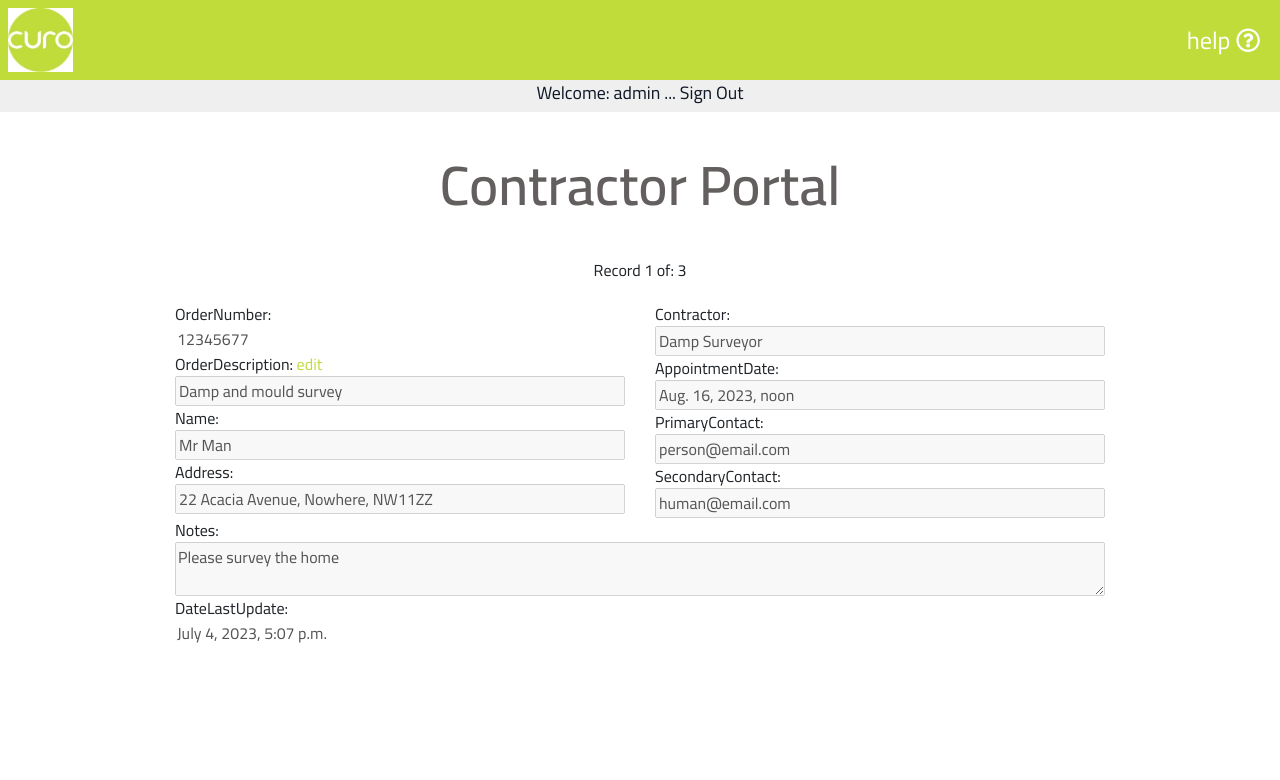
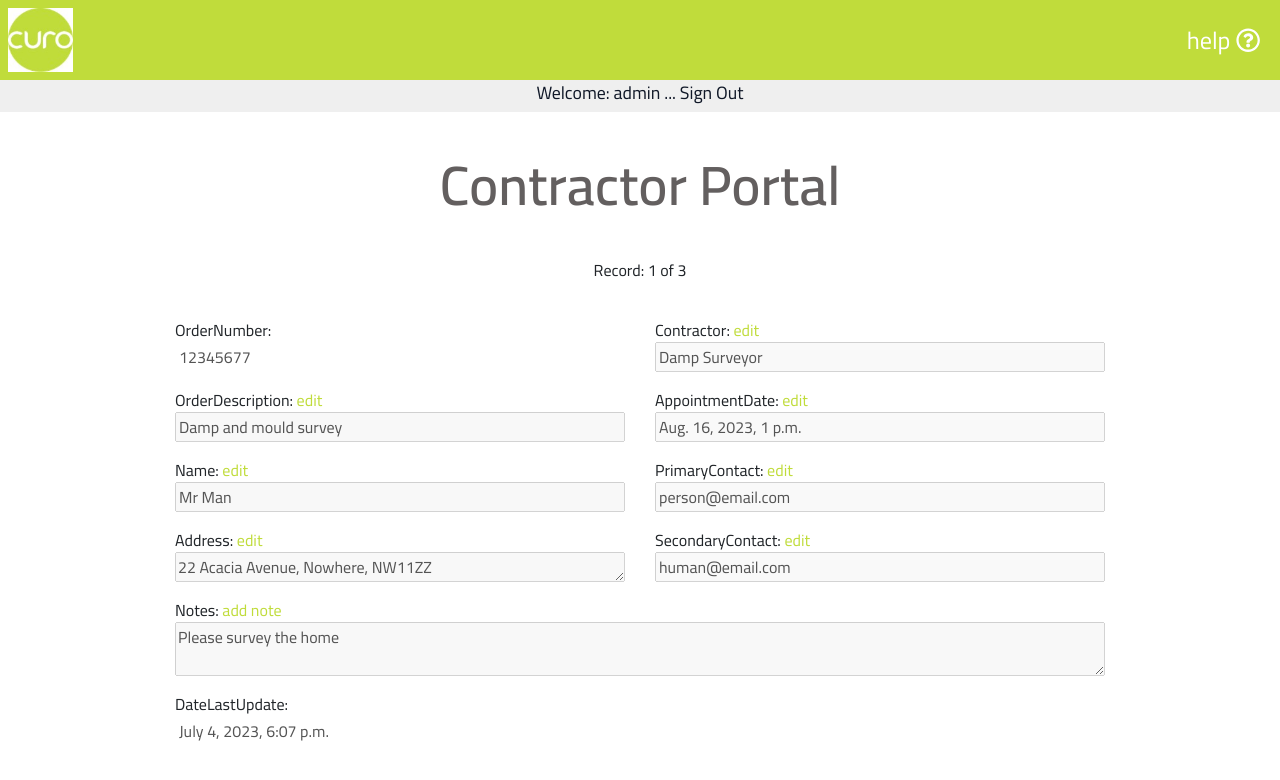
Before and after one commit to StuChapman/CEL-Contractor-Portal, a Django app: page /portal001/portal001/ in a window 1280 px wide. Shown: the top 780 px of the page. Run offline with Django 4.2, Linux system fonts and the light colour scheme; a user stored in the database is signed in; data comes from the database, SQL or seed files in the repository; both versions use the stored data as it was after the commit; some libraries are stand-ins or nearby versions.

Commit message:
More functionality on portal.html

```diff
--- a/mysite/home/templates/home/home.html
+++ b/mysite/home/templates/home/home.html
@@ -19,7 +19,9 @@
                 {% for group in user.groups.all %}
                     {% with my_url=group.name|cut:" "|lower %}
                     <span>
-                        <a class="orange-highlight" href ="{% url my_url %}">{{ group.name }}</a>
+                        {% if group.name|cut:" "|lower != "edit" %}
+                            <a class="orange-highlight" href ="{% url my_url %}">{{ group.name }}</a>
+                        {% endif %}
                     </span>
                     <br>
                     {% endwith %}
--- a/mysite/mysite/settings.py
+++ b/mysite/mysite/settings.py
@@ -94,6 +94,7 @@ DATABASES = {
     'default': {
         'ENGINE': 'django.db.backends.sqlite3',
         'NAME': os.path.join(BASE_DIR, 'db.sqlite3'),
+        'TIME_ZONE': 'GB',
     }
 }
 
--- a/mysite/portal001/models.py
+++ b/mysite/portal001/models.py
@@ -13,11 +13,11 @@ class Orders(models.Model):
     name = models.CharField(max_length=254, null=False)
     address = models.CharField(max_length=254, null=False)
     contractor = models.CharField(max_length=254, null=False)
-    appointmentDate = models.DateField()
+    appointmentDate = models.DateTimeField()
     primaryContact = models.EmailField(max_length=254)
     secondaryContact = models.EmailField(max_length=254)
-    notes = models.CharField(max_length=254, null=True)
-    dateLastUpdate = models.DateField()
+    notes = models.CharField(max_length=999, null=True)
+    dateLastUpdate = models.DateTimeField()
 
     def __str__(self):
         return str(int(self.orderNumber))
--- a/mysite/portal001/templates/curo/portal.html
+++ b/mysite/portal001/templates/curo/portal.html
@@ -7,7 +7,7 @@
         <section id="textsection">
             <h1>Contractor Portal</h1>
             {% if user.is_authenticated %}
-                <p>Record 1 of: {{ order_list_length }}</p>
+                <p>Record: 1 of {{ order_list_length }}</p>
                 <form class="orderform ml-auto mr-auto" action="" method="POST">
                     {% csrf_token %}
                     <!--{{ form.as_ul }}-->
@@ -28,40 +28,82 @@
                                 <input disabled="disabled" type="text" name="orderDescription" value="{{ form.orderDescription.value }}" maxlength="254" required id="id_orderDescription">
                             </li>
                             <li>
-                                <label for="id_name">Name:</label>
+                                <label for="id_name">Name:
+                                    {% for group in user.groups.all %}
+                                        {% if group.name == 'Edit' %}
+                                        <button id="editorderName" type="button" class="editorderbtn m-0 p-0" onclick="return editOrder(name);">edit</button>
+                                        {% endif %}
+                                    {% endfor %}
+                               </label>
                                 <input disabled="disabled" type="text" name="name" value="{{ form.name.value }}" maxlength="254" required id="id_name">
                             </li>
                             <li>
-                                <label for="id_address">Address:</label>
-                                <input disabled="disabled" type="text" name="address" value="{{ form.address.value }}" maxlength="254" required id="id_address">
+                                <label for="id_address">Address:
+                                    {% for group in user.groups.all %}
+                                        {% if group.name == 'Edit' %}
+                                        <button id="editorderAddress" type="button" class="editorderbtn m-0 p-0" onclick="return editOrder(address);">edit</button>
+                                        {% endif %}
+                                    {% endfor %}
+                               </label>
+                                <textarea disabled="disabled" type="text" name="address" maxlength="254" rows="1" required id="id_address">{{ form.address.value }}</textarea>
                             </li>
                         </div>
                         <div class="col-lg-6">
                             <li>
-                                <label for="id_contractor">Contractor:</label>
+                                <label for="id_contractor">Contractor:
+                                    {% for group in user.groups.all %}
+                                        {% if group.name == 'Edit' %}
+                                        <button id="editorderContractor" type="button" class="editorderbtn m-0 p-0" onclick="return editOrder(contractor);">edit</button>
+                                        {% endif %}
+                                    {% endfor %}
+                               </label>
                                 <input disabled="disabled" type="text" name="contractor" value="{{ form.contractor.value }}" maxlength="254" required id="id_contractor">
                             </li>
                             <li>
-                                <label for="id_appointmentDate">AppointmentDate:</label>
+                                <label for="id_appointmentDate">AppointmentDate:
+                                    {% for group in user.groups.all %}
+                                        {% if group.name == 'Edit' %}
+                                        <button id="editorderappointmentDate" type="button" class="editorderbtn m-0 p-0" onclick="return editOrder(appointmentDate);">edit</button>
+                                        {% endif %}
+                                    {% endfor %}
+                               </label>
                                 <input disabled="disabled" type="text" name="appointmentDate" value="{{ form.appointmentDate.value }}" required id="id_appointmentDate">
                             </li>
                             <li>
-                                <label for="id_primaryContact">PrimaryContact:</label>
+                                <label for="id_primaryContact">PrimaryContact:
+                                    {% for group in user.groups.all %}
+                                        {% if group.name == 'Edit' %}
+                                        <button id="editorderprimaryContact" type="button" class="editorderbtn m-0 p-0" onclick="return editOrder(primaryContact);">edit</button>
+                                        {% endif %}
+                                    {% endfor %}
+                               </label>
                                 <input disabled="disabled" type="email" name="primaryContact" value="{{ form.primaryContact.value }}" maxlength="254" required id="id_primaryContact">
                             </li>
                             <li>
-                                <label for="id_secondaryContact">SecondaryContact:</label>
+                                <label for="id_secondaryContact">SecondaryContact:
+                                    {% for group in user.groups.all %}
+                                        {% if group.name == 'Edit' %}
+                                        <button id="editordersecondaryContact" type="button" class="editorderbtn m-0 p-0" onclick="return editOrder(secondaryContact);">edit</button>
+                                        {% endif %}
+                                    {% endfor %}
+                               </label>
                                 <input disabled="disabled" type="email" name="secondaryContact" value="{{ form.secondaryContact.value }}" maxlength="254" required id="id_secondaryContact">
                             </li>
                         </div>
                     </div>
                     <div class="col-12">
                         <li>
-                            <label for="id_notes">Notes:</label>
-                            <textarea disabled="disabled" type="text" name="notes" maxlength="254" required id="id_notes">{{ form.notes.value }}</textarea>
+                            <label for="id_notes">Notes:
+                                {% for group in user.groups.all %}
+                                    {% if group.name == 'Edit' %}
+                                    <button id="editordernotes" type="button" class="editorderbtn m-0 p-0" onclick="return editOrder(notes);">add note</button>
+                                    {% endif %}
+                                {% endfor %}</label>
+                           </label>
+                            <textarea disabled="disabled" type="text" name="notes" maxlength="999" required id="id_notes">{{ form.notes.value }}</textarea>
                         </li>
                         <li>
-                            <label for="id_dateLastUpdate">DateLastUpdate:</label>
+                            <label for="id_dateLastUpdate">DateLastUpdate:
                             <input disabled="disabled" type="text" name="dateLastUpdate" value="{{ form.dateLastUpdate.value }}" required id="id_dateLastUpdate">
                         </li>
                     </div>
--- a/mysite/static/css/stylescuro.css
+++ b/mysite/static/css/stylescuro.css
@@ -443,8 +443,9 @@ nav {
 }
 
 #id_orderNumber, #id_dateLastUpdate {
-    border: none;
+    border-color: #ffffff;
     background-color: #ffffff;
+    border-style:solid;
 }
 
 .orderform label .editorderbtn {
@@ -452,6 +453,10 @@ nav {
     color: #C0DC3B !important;
     font-size:  1rem !important;
     text-align: verical !important;
+}
+
+.orderform li {
+    margin-top: 2vh !important;
 }
 
 .orderform label .editorderbtn:hover {
```
Also changed, not shown: mysite/db.sqlite3, mysite/portal001/migrations/0003_alter_orders_notes.py (added), mysite/portal001/migrations/0004_alter_orders_appointmentdate_and_more.py (added).
